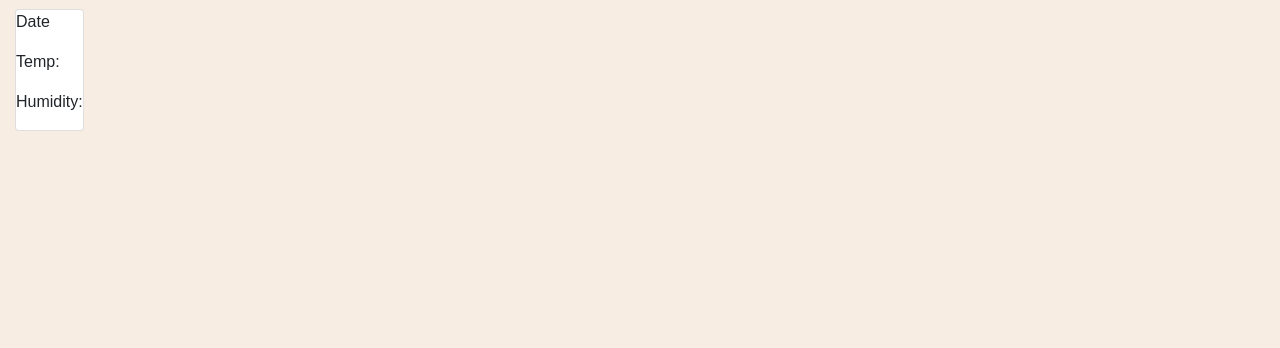
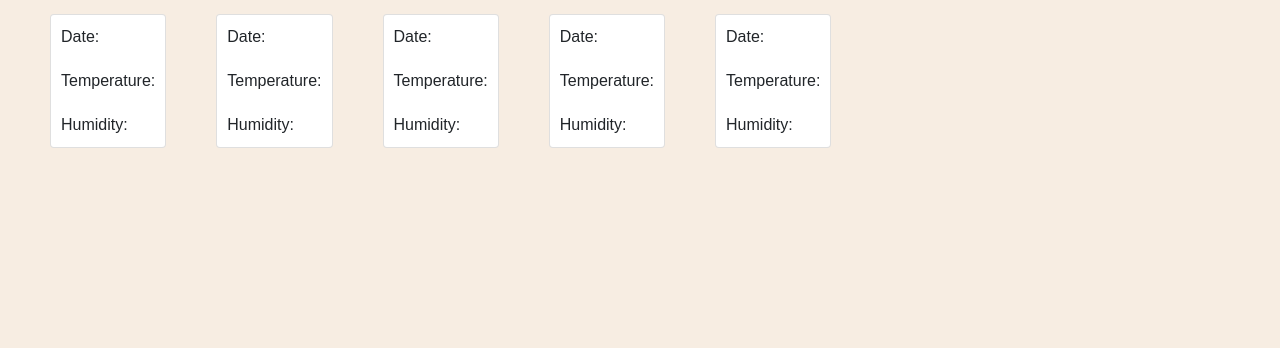
Before and after one commit to laynewegenast/weather-dashboard, a plain HTML site: page index.html in a window 1280 px wide. Shown: the part 452-800 px from the top of the page. Drawn offline with nearby package versions, Linux system fonts and the light colour scheme.

Commit message:
added all forecast cards plus more styling

```diff
--- a/assets/style/styles.css
+++ b/assets/style/styles.css
@@ -64,5 +64,9 @@ header {
 }
 
 .forecast {
-    margin: 15px;
+    margin: 25px;
+    margin-top: 10px;
 }
+.forecast-text {
+    margin: 10px;
+}
--- a/index.html
+++ b/index.html
@@ -51,10 +51,30 @@
         </div>
 
         <div class="forecast row" id="fiveday-forecast-card">
-            <div class="card" id="day-1">
-                <p class="card-1" id="day-1">Date</p>
-                <p class="card-1" id="temp-1">Temp:</p>
-                <p class="card-1" id="humidity-1">Humidity:</p>
+            <div class="card forecast" id="forecast-1">
+                <p class="card-1 forecast-text" id="day-1">Date:</p>
+                <p class="card-1 forecast-text" id="temp-1">Temperature:</p>
+                <p class="card-1 forecast-text" id="humidity-1">Humidity:</p>
+            </div>
+            <div class="card forecast" id="forecast-2">
+                <p class="card-1 forecast-text" id="day-1">Date:</p>
+                <p class="card-1 forecast-text" id="temp-1">Temperature:</p>
+                <p class="card-1 forecast-text" id="humidity-1">Humidity:</p>
+            </div>
+            <div class="card forecast" id="forecast-3">
+                <p class="card-1 forecast-text" id="day-1">Date:</p>
+                <p class="card-1 forecast-text" id="temp-1">Temperature:</p>
+                <p class="card-1 forecast-text" id="humidity-1">Humidity:</p>
+            </div>
+            <div class="card forecast" id="forecast-4">
+                <p class="card-1 forecast-text" id="day-1">Date:</p>
+                <p class="card-1 forecast-text" id="temp-1">Temperature:</p>
+                <p class="card-1 forecast-text" id="humidity-1">Humidity:</p>
+            </div>
+            <div class="card forecast" id="forecast-5">
+                <p class="card-1 forecast-text" id="day-1">Date:</p>
+                <p class="card-1 forecast-text" id="temp-1">Temperature:</p>
+                <p class="card-1 forecast-text" id="humidity-1">Humidity:</p>
             </div>
 
     <script src="https://code.jquery.com/jquery-3.4.1.min.js"></script>
```
